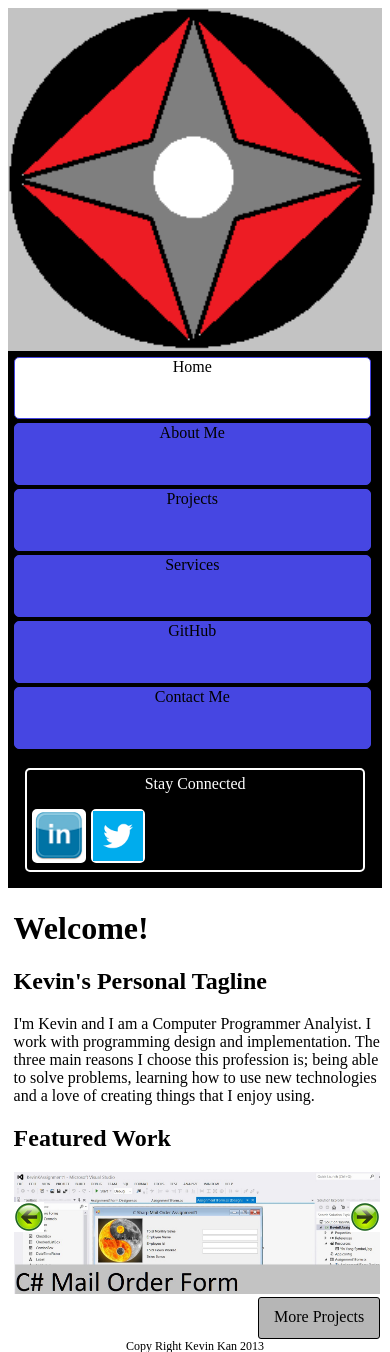
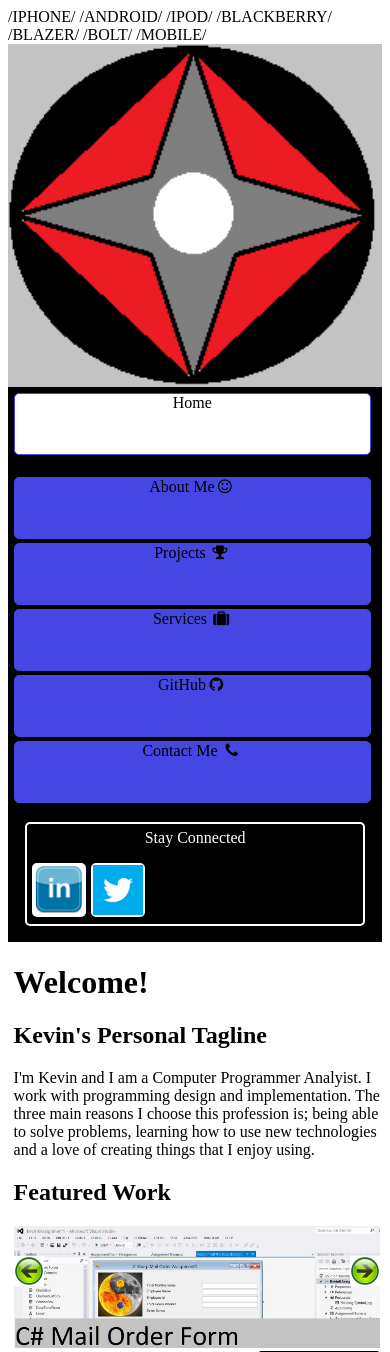
Before and after one commit to EncoderZero/AdvancedWebProgramming, a PHP site: page /index.php in a window 390 px wide. Shown: the top 1352 px of the page. Run offline with PHP 8.4, Linux system fonts and the light colour scheme; some libraries are stand-ins or nearby versions.

Commit message:
add mobile detection and some icons for the navigation

```diff
--- a/KevinKanProfile/header.php
+++ b/KevinKanProfile/header.php
@@ -1,3 +1,7 @@
+<?php
+session_start();
+$_SESSION['forceDesktop']=false;
+?>
 <!DOCTYPE html>
 <html>
 <!-- Written By: Kevin Kan
@@ -13,8 +17,22 @@
 		//get the current page name
 		$currentPage=preg_replace($fileTypes,'', basename($_SERVER['SCRIPT_NAME']));
 		//vars to hold all css and script files to be linked depending on script name with default common files on all pages
-		$cssFiles=array("css/site.css");
-		$scriptFiles=array('http://ajax.googleapis.com/ajax/libs/jquery/1.10.1/jquery.min.js');
+		$cssFiles=array("css/site.css","//netdna.bootstrapcdn.com/font-awesome/4.0.1/css/font-awesome.css");
+		$scriptFiles=array('http://ajax.googleapis.com/ajax/libs/jquery/1.10.1/jquery.min.js','http://code.jquery.com/ui/1.10.3/jquery-ui.js');
+		//check if mobile
+		$userString=strtoupper($_SERVER['HTTP_USER_AGENT']);
+		$listOfMobileUserAgents=array("/IPHONE/","/ANDROID/","/IPOD/","/BLACKBERRY/","/BLAZER/","/BOLT/", "/MOBILE/");
+		$isMobile=false;
+		foreach($listOfMobileUserAgents as $pattern){
+			echo $pattern."\n";
+			if (preg_match($pattern,$userString)==true){
+				$isMobile=true;
+			}
+		}
+		if($isMobile==true && $_SESSION['forceDesktop']==false){
+			array_push($cssFiles,"css/homePage.css");
+			array_push($scriptFiles,'http://code.jquery.com/mobile/1.3.2/jquery.mobile-1.3.2.min.js');
+		}
 
 		if ($currentPage=='index'){//if home page
 			array_push($cssFiles,"css/homePage.css");
@@ -22,14 +40,13 @@
 			array_push($scriptFiles,'jquery/jquery.nivo.slider.pack.js');
 			array_push($scriptFiles,'jquery/featuredWorkSlider.js');
 		}
-		elseif ($currentPage!='services'){
+		elseif ($currentPage!='services'){//if services page
 			array_push($cssFiles,"css/".trim($currentPage).".css");
 		}
 		//add external css
 		foreach($cssFiles as $fileName){
-			echo"<link rel='stylesheet' type='text/css' href='".$fileName."' media='screen' />";
+			echo"<link rel='stylesheet' type='text/css' href='".$fileName."' media='screen' rel='stylesheet' />";
 		}
-
 		//add external scripts
 		foreach($scriptFiles as $scriptName){
 			echo"<script src='".$scriptName."' type='text/javascript'></script>";
@@ -42,12 +59,12 @@
 		<nav>
 			<img id='logoImg' src="media/logo.png" alt='Kevin Kan Logo'/>
 			<ul>
-				<a href='index.php'><li <?php echo ($currentPage=='index') ? "class='activeNav'":NULL;     ?>>Home</li></a>
-				<a href='aboutMe.php'><li <?php echo ($currentPage=='aboutMe') ? "class='activeNav'":NULL;   ?>>About Me</li></a>
-				<a href='projects.php'><li <?php echo ($currentPage=='projects') ? "class='activeNav'":NULL;  ?>>Projects</li></a>
-				<a href='services.php'><li <?php echo ($currentPage=='services') ? "class='activeNav'":NULL;  ?>>Services</li></a>
-				<a href='https://github.com/EncoderZero/'><li>GitHub</li></a>
-				<a href='contactMe.php'><li <?php echo ($currentPage=='contactMe') ? "class='activeNav'":NULL; ?>>Contact Me</li></a>
+				<a href='index.php'><li <?php echo ($currentPage=='index') ? "class='activeNav'":NULL;     ?>>Home</li> <i class="fa fa-home fa-fw"></i></a>
+				<a href='aboutMe.php'><li <?php echo ($currentPage=='aboutMe') ? "class='activeNav'":NULL;   ?>>About Me<i class="fa fa-smile-o fa-fw"></i></li></a>
+				<a href='projects.php'><li <?php echo ($currentPage=='projects') ? "class='activeNav'":NULL;  ?>>Projects <i class="fa fa-trophy fa-fw"></i></li></a>
+				<a href='services.php'><li <?php echo ($currentPage=='services') ? "class='activeNav'":NULL;  ?>>Services <i class="fa fa-suitcase fa-fw"></i></li></a>
+				<a href='https://github.com/EncoderZero/'><li>GitHub<i class="fa fa-github fa-fw"></i> </li></a>
+				<a href='contactMe.php'><li <?php echo ($currentPage=='contactMe') ? "class='activeNav'":NULL; ?>>Contact Me <i class="fa fa-phone fa-fw"></i></li></a>
 			</ul>
 			<div id='socialMediaLinks'>
 				<p>Stay Connected</p>
```
Also changed, not shown: 1 other file.
